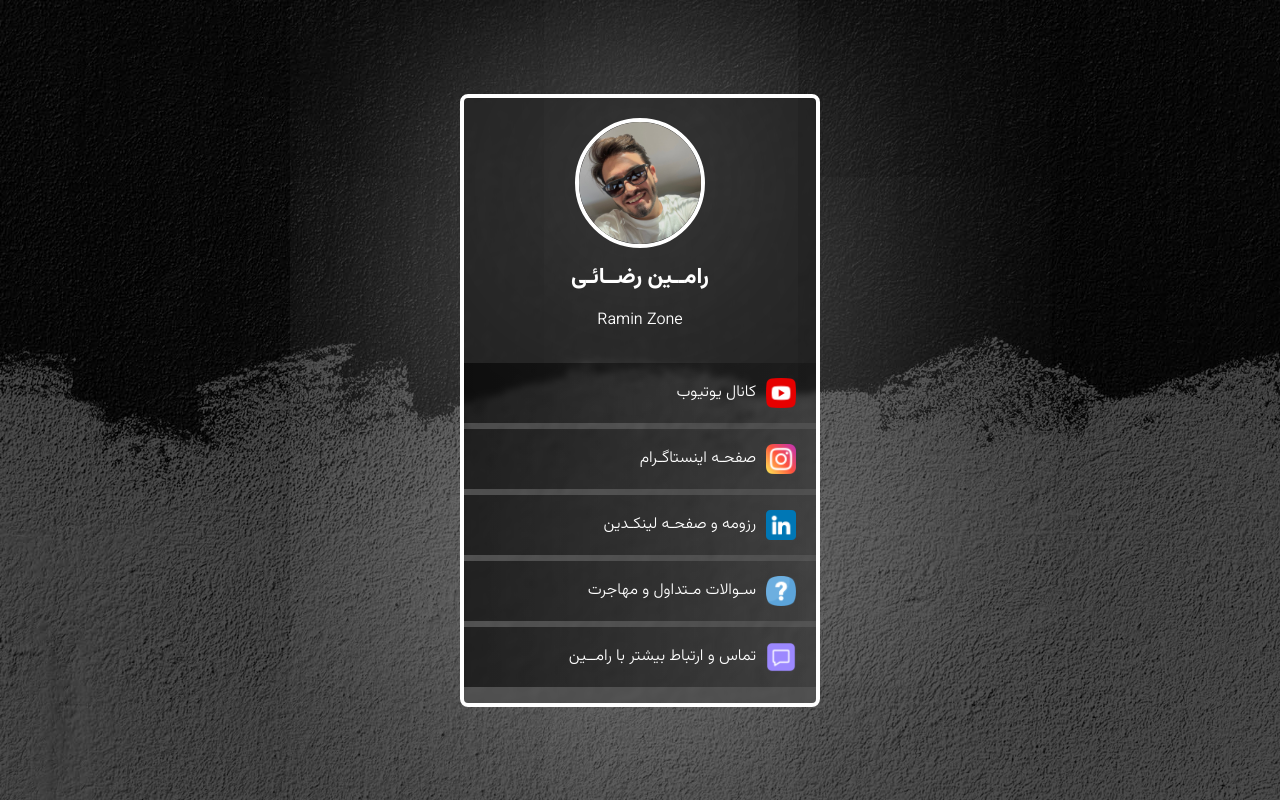
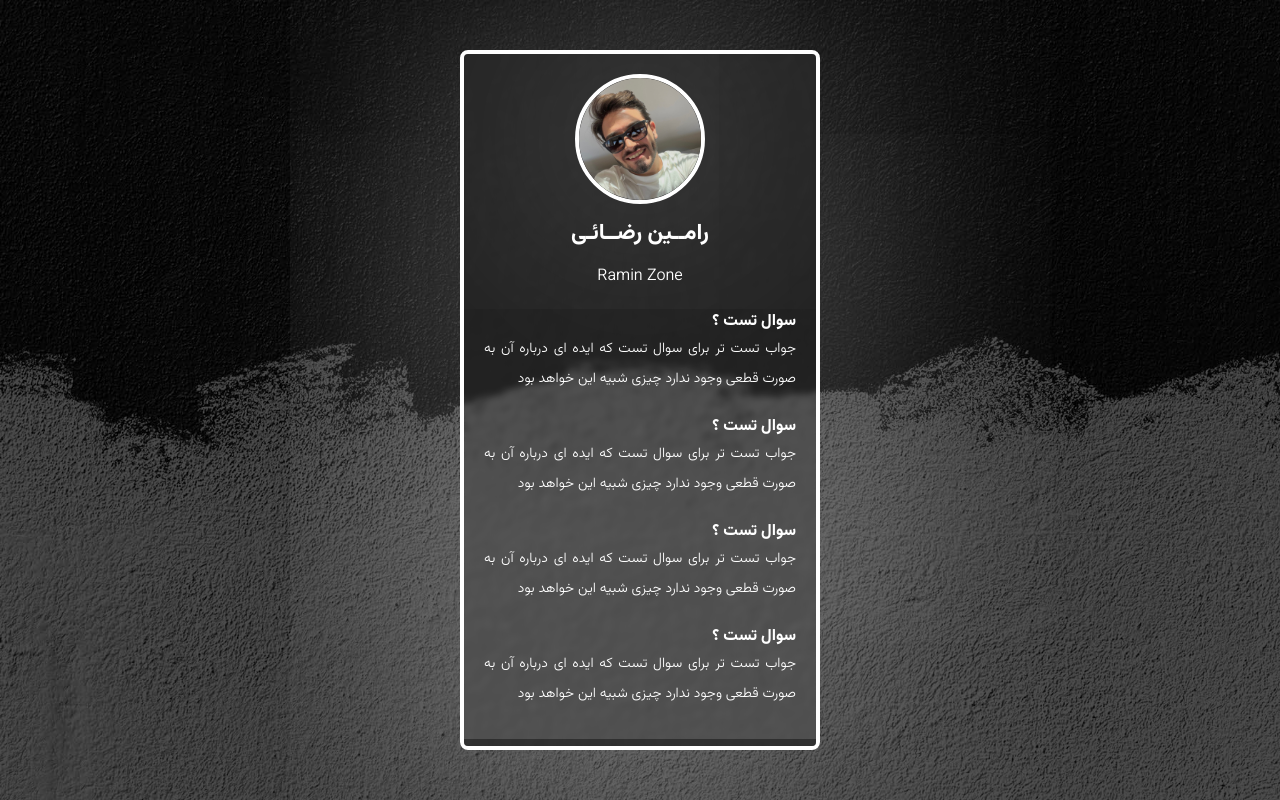
Before and after one commit to raminr77/ramin-zone, a website: page index.html in a window 1280 px wide. Both pictures are taken after a click on the link "سـوالات مـتداول و مهاجرت". Drawn offline with Linux system fonts and the light colour scheme.

Commit message:
feat: new version

```diff
--- a/index.html
+++ b/index.html
@@ -58,6 +58,7 @@
   </head>
   <body>
     <main class="container js-container">
+      <!-- IMAGE -->
       <section class="profile">
         <img
           src="./assets/images/Ramin.jpeg"
@@ -69,7 +70,7 @@
       </section>
 
       <!-- Menu -->
-      <ul class="menu">
+      <ul class="menu js-main-menu">
         <li class="menu__item menu__item--youtube" data-index="0">
           <a href="https://www.youtube.com/@raminzone" target="_blank">
             <img alt="ramin zone - youtube" src="./assets/images/youtube.png" />
@@ -89,18 +90,48 @@
           </a>
         </li>
         <li class="menu__item menu__item--question" data-index="3">
-          <a href="" target="_blank">
+          <a href="" target="_blank" class="js-qa-btn">
             <img alt="ramin zone - رامین رضایی" src="./assets/images/question.png" />
             سـوالات مـتداول و مهاجرت
           </a>
         </li>
         <li class="menu__item menu__item--message" data-index="4">
-          <a href="" target="_blank">
+          <a href="" target="_blank" class="js-contact-btn">
             <img alt="ramin zone - رامین رضایی" src="./assets/images/message.png" />
             تماس و ارتباط بیشتر با رامــین
           </a>
         </li>
       </ul>
+
+      <!-- QA -->
+      <div class="js-qa-content hidden content">
+        <h3>سوال تست‌ ؟</h3>
+        <p>
+          جواب تست تر برای سوال تست که ایده ای درباره آن به صورت قطعی وجود ندارد چیزی شبیه
+          این خواهد بود
+        </p>
+        <h3>سوال تست‌ ؟</h3>
+        <p>
+          جواب تست تر برای سوال تست که ایده ای درباره آن به صورت قطعی وجود ندارد چیزی شبیه
+          این خواهد بود
+        </p>
+        <h3>سوال تست‌ ؟</h3>
+        <p>
+          جواب تست تر برای سوال تست که ایده ای درباره آن به صورت قطعی وجود ندارد چیزی شبیه
+          این خواهد بود
+        </p>
+        <h3>سوال تست‌ ؟</h3>
+        <p>
+          جواب تست تر برای سوال تست که ایده ای درباره آن به صورت قطعی وجود ندارد چیزی شبیه
+          این خواهد بود
+        </p>
+      </div>
+
+      <!-- CONTACT -->
+      <div class="js-contact-content hidden content">contact</div>
+
+      <!-- RETURN -->
+      <button class="return-btn js-return-btn hidden">صفحه اصلی</button>
     </main>
     <div class="absolute-element" />
   </body>
--- a/main.css
+++ b/main.css
@@ -29,53 +29,30 @@ a {
   text-decoration: none;
 }
 
+.hidden {
+  opacity: 0;
+  position: absolute;
+  pointer-events: none;
+}
+
 .container {
   width: 90%;
   z-index: 2;
   transition: all;
+  overflow-y: auto;
   max-width: 360px;
   border-radius: 8px;
+  overflow-x: hidden;
+  position: relative;
+  padding-bottom: 16px;
   transition-duration: 300ms;
   backdrop-filter: blur(3px);
   border: 2px solid transparent;
+  max-height: calc(100vh - 100px);
   /* STATIC */
   border-color: rgb(255, 255, 255);
   background-color: rgba(255, 255, 255, 0.2);
   box-shadow: 0 0 300px 20px rgba(255, 255, 255, 0.4);
-  /* ANIMATE */
-  /* animation: 10s light-animation ease infinite alternate; */
-}
-@keyframes light-animation {
-  0% {
-    border-color: rgb(255, 255, 255);
-    background-color: rgba(255, 255, 255, 0.2);
-    box-shadow: 0 0 300px 20px rgba(255, 255, 255, 0.4);
-  }
-  20% {
-    border-color: rgb(0, 255, 130);
-    background-color: rgba(0, 255, 130, 0.2);
-    box-shadow: 0 0 300px 20px rgba(0, 255, 130, 0.4);
-  }
-  40% {
-    border-color: rgb(255, 0, 130);
-    background-color: rgba(255, 0, 130, 0.2);
-    box-shadow: 0 0 300px 20px rgba(255, 0, 130, 0.4);
-  }
-  60% {
-    border-color: rgb(255, 200, 0);
-    background-color: rgba(255, 200, 0, 0.2);
-    box-shadow: 0 0 300px 20px rgba(255, 200, 0, 0.4);
-  }
-  80% {
-    border-color: rgb(0, 200, 255);
-    background-color: rgba(0, 200, 255, 0.2);
-    box-shadow: 0 0 300px 20px rgba(0, 200, 255, 0.4);
-  }
-  100% {
-    border-color: rgb(200, 0, 255);
-    background-color: rgba(200, 0, 255, 0.2);
-    box-shadow: 0 0 300px 20px rgba(200, 0, 255, 0.4);
-  }
 }
 
 /* profile */
@@ -109,10 +86,13 @@ a {
   gap: 6px;
   width: 100;
   display: flex;
+  transition: all;
+  overflow: hidden;
   align-items: center;
   flex-direction: column;
   justify-content: center;
-  margin: 30px auto 16px auto;
+  margin: 30px auto 0 auto;
+  transition-duration: 400ms;
 }
 .menu__item {
   width: 100%;
@@ -151,6 +131,38 @@ a {
   background: linear-gradient(90deg, rgba(156, 136, 254, 0.6) 50%, transparent 100%);
 }
 
+.return-btn {
+  width: 100%;
+  border: none;
+  color: #fff;
+  cursor: pointer;
+  line-height: 50px;
+  text-align: center;
+  margin: 10px auto 0 auto;
+  background-color: rgba(0, 0, 0, 0.4);
+}
+
+.content {
+  width: 100%;
+  display: flex;
+  padding: 20px;
+  flex-direction: column;
+}
+.content h3 {
+  width: 100%;
+  font-size: 16px;
+}
+.content p {
+  width: 100%;
+  font-size: 14px;
+  line-height: 30px;
+  margin-bottom: 20px;
+  text-align: justify;
+}
+.content p:last-child {
+  margin-bottom: 0;
+}
+
 /* elm */
 .absolute-element {
   top: 0;
--- a/main.js
+++ b/main.js
@@ -44,7 +44,12 @@ const COLORS = [
 ];
 
 const PROFILE = document.querySelector('.js-profile');
+const MAIN_MENU = document.querySelector('.js-main-menu');
+const RETURN_BTN = document.querySelector('.js-return-btn');
 const CONTAINER_BOX = document.querySelector('.js-container');
+
+const QA_CONTENT = document.querySelector('.js-qa-content');
+const CONTACT_CONTENT = document.querySelector('.js-contact-content');
 
 const setColors = (colorIndex = 5) => {
   const { R, G, B } = COLORS[colorIndex];
@@ -62,7 +67,37 @@ const setColors = (colorIndex = 5) => {
 const randomInt = (min = 0, max = 255) =>
   Math.floor(Math.random() * (max - min + 1) + min);
 
+const mainMenuHandler = (show = false) => {
+  RETURN_BTN.classList.toggle('hidden');
+
+  if (show) {
+    MAIN_MENU.classList.remove('hidden');
+    // HIDDEN CONTENT
+    QA_CONTENT.classList.add('hidden');
+    CONTACT_CONTENT.classList.add('hidden');
+    return;
+  }
+  MAIN_MENU.classList.add('hidden');
+};
+
+RETURN_BTN.addEventListener('click', (e) => {
+  e.preventDefault();
+  mainMenuHandler(true);
+});
+
 document.querySelectorAll('li').forEach((item) => {
   item.addEventListener('mouseleave', () => setColors(5));
   item.addEventListener('mouseover', () => setColors(item.dataset.index || 5));
 });
+
+document.querySelector('.js-qa-btn').addEventListener('click', (e) => {
+  e.preventDefault();
+  mainMenuHandler();
+  QA_CONTENT.classList.remove('hidden');
+});
+
+document.querySelector('.js-contact-btn').addEventListener('click', (e) => {
+  e.preventDefault();
+  mainMenuHandler();
+  CONTACT_CONTENT.classList.remove('hidden');
+});
```
